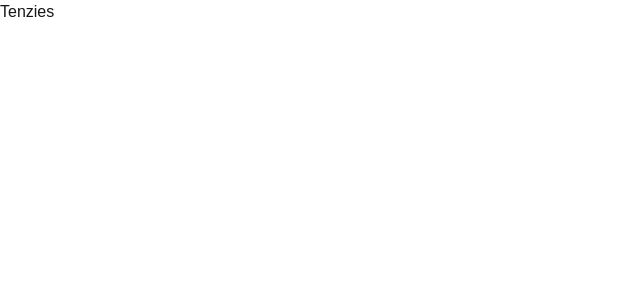
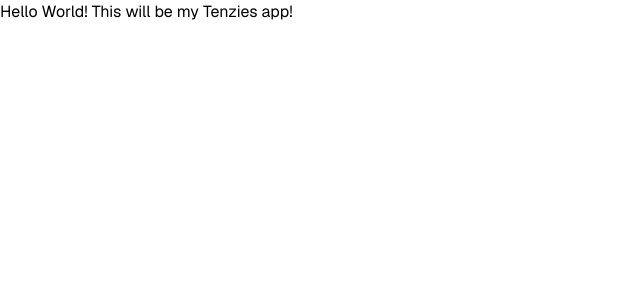
Before and after one commit to anreyw/tenzies, a Next.js app: page / in a window 1280 px wide. Shown: the top 300 px of the page, without its empty margins (0-640 px from the left). Built offline with nearby package versions, Linux system fonts and the light colour scheme.

Commit message:
Removed unnecessary font and CSS boilerplate. Updated metadata.

```diff
--- a/app/globals.css
+++ b/app/globals.css
@@ -1,44 +1 @@
 @import 'tailwindcss';
-
-:root {
-  --background: #ffffff;
-  --foreground: #171717;
-}
-
-@media (prefers-color-scheme: dark) {
-  :root {
-    --background: #0a0a0a;
-    --foreground: #ededed;
-  }
-}
-
-html,
-body {
-  max-width: 100vw;
-  overflow-x: hidden;
-}
-
-body {
-  color: var(--foreground);
-  background: var(--background);
-  font-family: Arial, Helvetica, sans-serif;
-  -webkit-font-smoothing: antialiased;
-  -moz-osx-font-smoothing: grayscale;
-}
-
-* {
-  box-sizing: border-box;
-  padding: 0;
-  margin: 0;
-}
-
-a {
-  color: inherit;
-  text-decoration: none;
-}
-
-@media (prefers-color-scheme: dark) {
-  html {
-    color-scheme: dark;
-  }
-}
--- a/app/layout.tsx
+++ b/app/layout.tsx
@@ -1,14 +1,8 @@
 import type { Metadata } from "next";
-import { Geist, Geist_Mono } from "next/font/google";
+import { Geist } from "next/font/google";
 import "./globals.css";
 
-const geistSans = Geist({
-  variable: "--font-geist-sans",
-  subsets: ["latin"],
-});
-
-const geistMono = Geist_Mono({
-  variable: "--font-geist-mono",
+const geist = Geist({
   subsets: ["latin"],
 });
 
@@ -23,8 +17,8 @@ export default function RootLayout({
   children: React.ReactNode;
 }>) {
   return (
-    <html lang="en">
-      <body className={`${geistSans.variable} ${geistMono.variable}`}>
+    <html lang="en" className={geist.className}>
+      <body>
         {children}
       </body>
     </html>
--- a/app/page.tsx
+++ b/app/page.tsx
@@ -1,3 +1,3 @@
 export default function Home() {
-  return <h1>Tenzies</h1>
+  return <h1>Hello World!  This will be my Tenzies app!</h1>
 }
```
